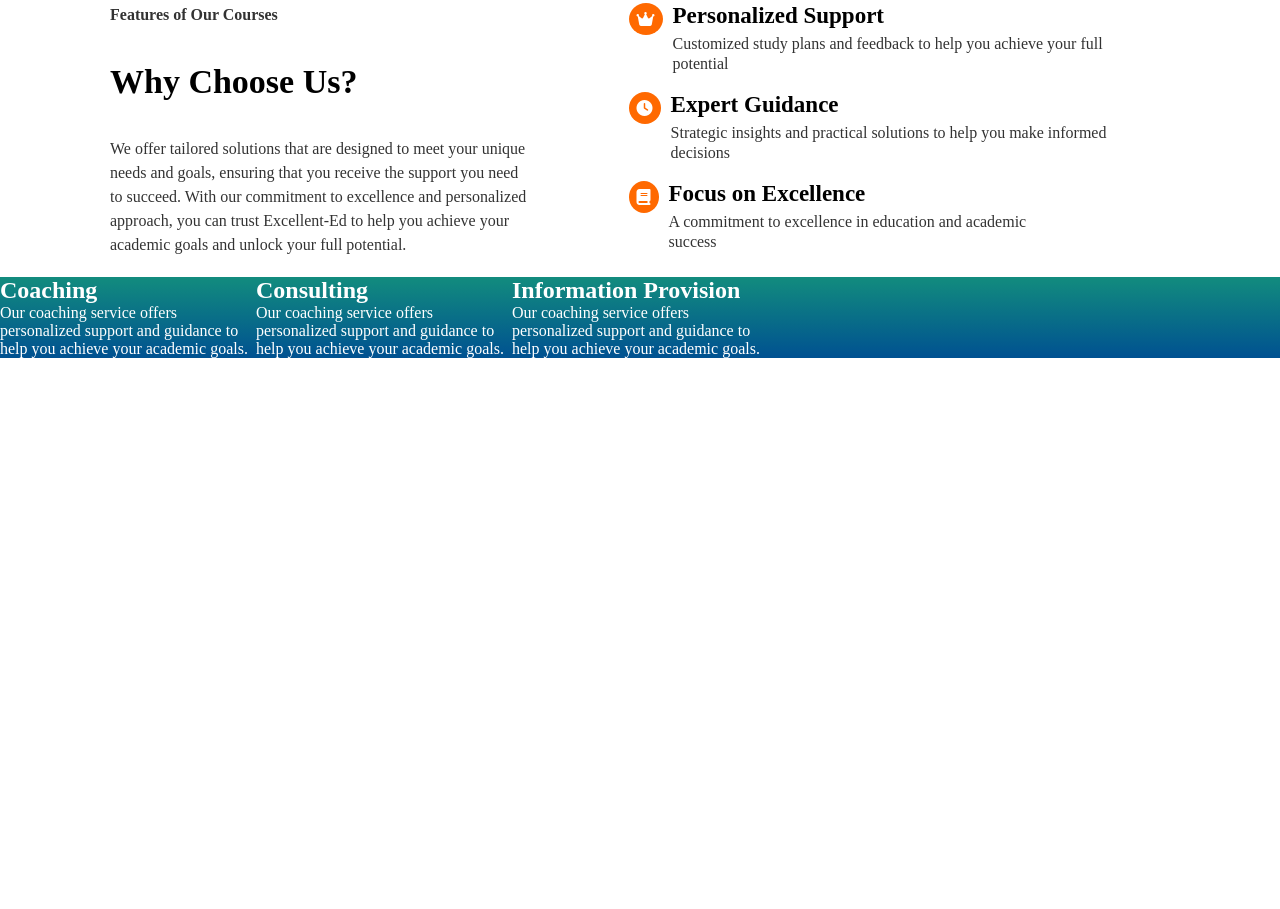
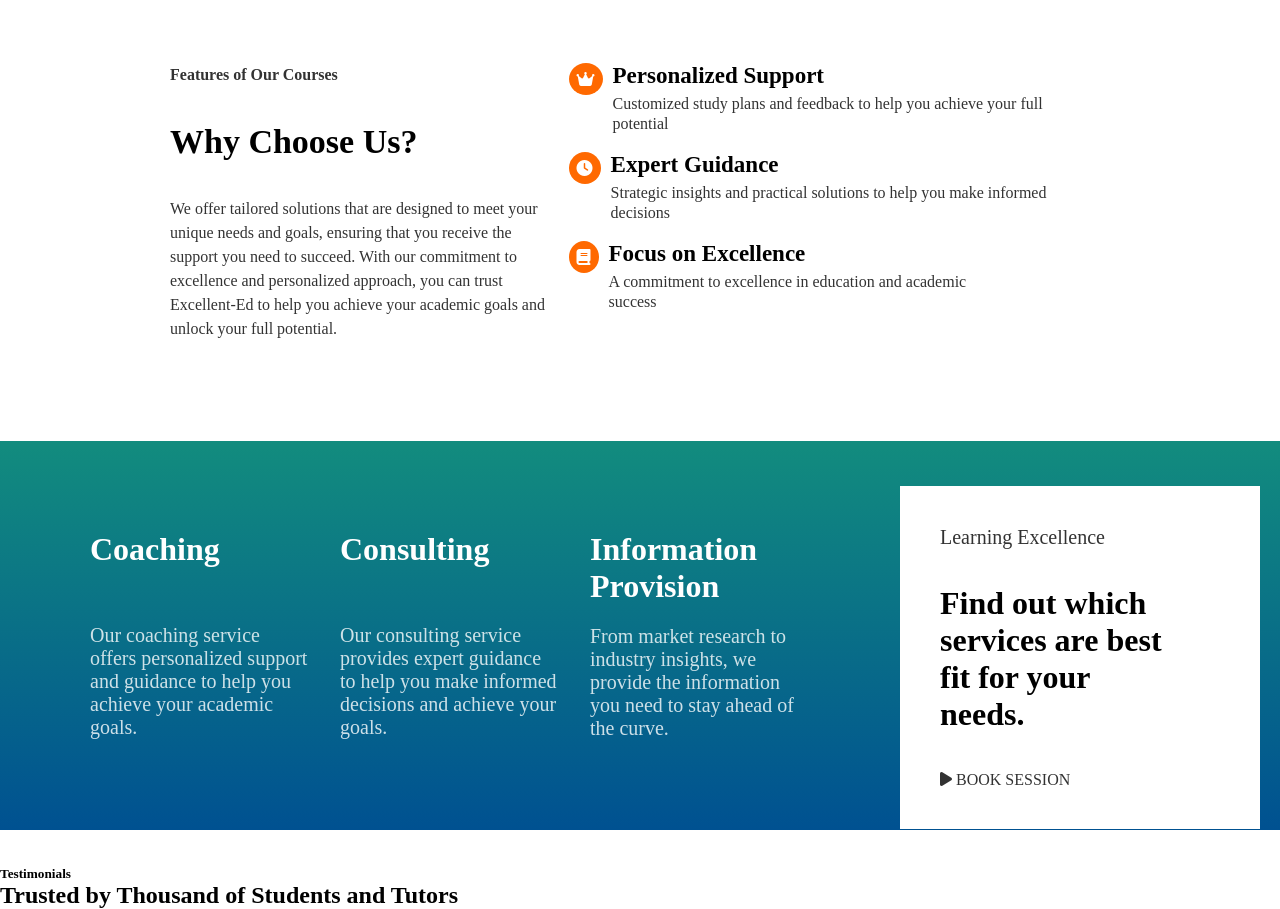
Before and after one commit to Onward100/Blogsite, a plain HTML site: page index.html in a window 1280 px wide. Shown: the part 853-1762 px from the top of the page. Before the commit the page ends 1211 px from the top, so only its background shows below. Drawn offline with Linux system fonts and the light colour scheme.

Commit message:
commit site

```diff
--- a/index.html
+++ b/index.html
@@ -32,7 +32,7 @@
     <p>Excellent-Ed is a premier educational coaching service dedicated to helping students achieve academic success.
       Empowering your academic journey with excellence in education.</p>
     <br><br>
-    <a href="#"><i class="fa-solid fa-play view"> </i> VIEW ALL SERVICES</a>
+    <a href="#" class="view-services"><i class="fa-solid fa-play view"> </i> VIEW ALL SERVICES</a>
   </div>
 </header>
 <br><br>
@@ -80,6 +80,7 @@
       <i></i>
       <div class="services-text">
         <h1>Coaching</h1>
+        <br><br>
         <p>Our coaching service offers personalized support and guidance to help you achieve your academic goals.
         </p>
       </div>
@@ -88,7 +89,8 @@
       <i></i>
       <div class="services-text">
         <h1>Consulting</h1>
-        <p>Our coaching service offers personalized support and guidance to help you achieve your academic goals.
+        <br><br>
+        <p>Our consulting service provides expert guidance to help you make informed decisions and achieve your goals.
         </p>
       </div>
     </div>
@@ -96,10 +98,26 @@
       <i></i>
       <div class="services-text">
         <h1>Information Provision</h1>
-        <p>Our coaching service offers personalized support and guidance to help you achieve your academic goals.
+        <p>From market research to industry insights, we provide the information you need to stay ahead of the curve.
         </p>
       </div>
     </div>
+    <div class="note">
+      <p>Learning Excellence</p>
+      <br><br>
+      <h1>Find out which services
+        are best fit for your
+        needs.</h1>
+        <br>
+        <a href="#"><i class="fa-solid fa-play view"> </i> BOOK SESSION</a>
+    </div>
+  </div>
+</section>
+<br><br>
+<section class="testimony">
+  <div class="testimony-content">
+    <h5>Testimonials</h5>
+    <h1>Trusted by Thousand of Students and Tutors</h1>
   </div>
 </section>
 
--- a/style.css
+++ b/style.css
@@ -1,53 +1,66 @@
-*{
+* {
   margin: 0;
   padding: 0;
   scroll-behavior: smooth;
 }
-:root{
-  --background:#128C7E;
-  --background-alt:#005191;
-  --buttons:#ff6900;
-  --hover:#007991;
+
+:root {
+  --background: #128C7E;
+  --background-alt: #005191;
+  --buttons: #ff6900;
+  --hover: #007991;
   --text: white;
+  --default: black;
+  --body: rgb(255,245,203) 0%;
 }
+
 /* ====== Header styling ======*/
-header{
+header {
   background: linear-gradient(var(--background), var(--background-alt)), url('hero-img.jpg');
   height: 100vh;
   width: 100%;
   border-radius: 0 0 150px 0;
 }
-header .logo img{
+
+header .logo img {
   height: 70px;
 }
-.header-content{
+
+.header-content {
   padding: 10px 60px;
 }
-.nav-links{
+
+.nav-links {
   display: flex !important;
 }
-.nav-links ul{
+
+.nav-links ul {
   position: absolute;
   top: 60px;
   left: 650px;
   display: flex;
   gap: 50px;
 }
-.nav-links li{
+
+.nav-links li {
   list-style: none;
 }
-.nav-links a{
+
+.nav-links a {
   text-decoration: none;
   color: var(--text);
   font-weight: bold;
 }
-.nav{
+
+.nav {
   transition: .3s ease;
 }
-.nav:hover{
-  color: var(--background);
+
+.nav:hover {
+  color: var(--buttons);
 }
-.book-session{
+
+.book-session {
   background-color: var(--buttons);
   border-radius: 20px;
   padding: 12px;
@@ -60,27 +73,33 @@ header .logo img{
   font-weight: bold;
   font-size: 16px;
 }
-.book-session:hover{
+
+.book-session:hover {
   cursor: pointer;
-  background-color: var(--background);
+  background-color: var(--hover);
 }
-.hero-text{
+
+.hero-text {
   margin: 40px 60px;
   width: 50%;
 }
-.hero-text h1{
+
+.hero-text h1 {
   color: var(--text);
   font-size: 90px;
 }
-.hero-text p{
+
+.hero-text p {
   color: var(--text);
   font-size: 25px;
 }
-.hero-text a{
+
+.hero-text a {
   text-decoration: none;
   color: var(--text);
 }
-.coach{
+
+.coach {
   background-color: var(--buttons);
   color: var(--background-alt);
   padding: 3px;
@@ -88,46 +107,68 @@ header .logo img{
   height: fit-content;
   border-radius: 100%;
 }
-.view{
+
+.view {
   color: var(--text);
+  transition: .2s ease-out;
+}
+.view-services{
+  transition: .2s ease-out;
+}
+.view-services:hover{
+  color: var(--buttons);
+}
+.view-services:hover .view{
+  color: var(--buttons);
 }
 
 /* ====== Features Styling ======*/
-.features{
+.features {
   display: flex;
   margin: 20px 110px;
   justify-content: space-between;
 }
-.feature-header{
+.feature{
+  padding: 60px;
+}
+
+.feature-header {
   font-weight: bold;
 }
-.first-block{
+
+.first-block {
   width: 40%;
 }
-.first-block h1{
+
+.first-block h1 {
   font-weight: bold;
   font-size: 34px;
 }
-.first-block p{
+
+.first-block p {
   line-height: 24px;
   opacity: .8;
 }
-.sub-block{
+
+.sub-block {
   display: flex;
   gap: 10px;
   vertical-align: middle;
 }
-.sub-block h5{
+
+.sub-block h5 {
   font-weight: bold;
   font-size: 23px;
   margin-bottom: 5px;
 }
-.sub-block p{
+
+.sub-block p {
   width: 88%;
   line-height: 20px;
   opacity: .8;
 }
-.sub-icon{
+
+.sub-icon {
   background-color: var(--buttons);
   color: var(--text);
   padding: 8px;
@@ -136,23 +177,70 @@ header .logo img{
 }
 
 /* ====== Services styling ======*/
-.service{
+.service {
   background: linear-gradient(var(--background), var(--background-alt));
   margin-top: 20px;
 }
-.services{
+
+.services {
   display: flex;
   color: var(--text);
+  gap: 30px;
+  position: relative;
+  padding: 90px;
 }
-.services-content{
+
+.services-content {
   width: 20%;
 }
-.service h1{
 
+.service h1 {
+  font-weight: bold;
+  font-size: 32px;
+  margin-bottom: 20px;
 }
-.service p{
 
+.service p {
+  font-size: 20px;
+  opacity: .8;
 }
+.note{
+  background-color: var(--text);
+  position: absolute;
+  left: 900px;
+  top: 45px;
+  width: 280px;
+  height: fit-content;
+  padding: 40px;
+}
+.note h1{
+  color: var(--default);
+  width: 80%;
+}
+.note p{
+  color: var(--default);
+}
+.note a{
+  text-decoration: none;
+  color: var(--default);
+  opacity: .8;
+  transition: .2s ease;
+}
+.note a:hover{
+  color: var(--buttons);
+}
+.note a:hover i{
+  color: var(--buttons);
+  transition: .2s ease;
+}
+.note a i{
+  color: var(--default);
+}
+
+/* ====== Testimony Styling ======*/
+  .testimony{
+    background-color: var(--body);
+  }
 /* ====== Media queries ======*/
 /* ====== Large screen ======*/
 @media (max-width: 560px) {
```
